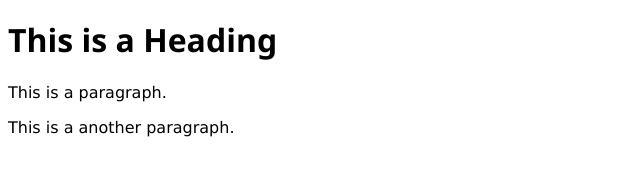
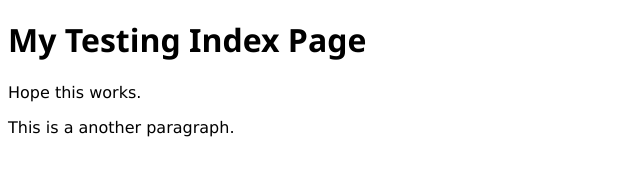
Before and after one commit to skillitt/myrepo1, a plain HTML site: page index.html in a window 1280 px wide. Shown: the part 30-206 px from the top of the page, without its empty margins (0-640 px from the left). Drawn offline with Linux system fonts and the light colour scheme.

Commit message:
Index change

```diff
--- a/index.html
+++ b/index.html
@@ -13,8 +13,8 @@ h1,h2,h3,h4,h5,h6 {font-family:"Segoe UI",sans-serif}
 
 <img src="img_la.jpg" alt="LA" style="width:100%">
 
-<h1>This is a Heading</h1>
-<p>This is a paragraph.</p>
+<h1>My Testing Index Page</h1>
+<p>Hope this works.</p>
 <p>This is a another paragraph.</p>
 
 </body>
```
Also changed, not shown: 1 other file.
